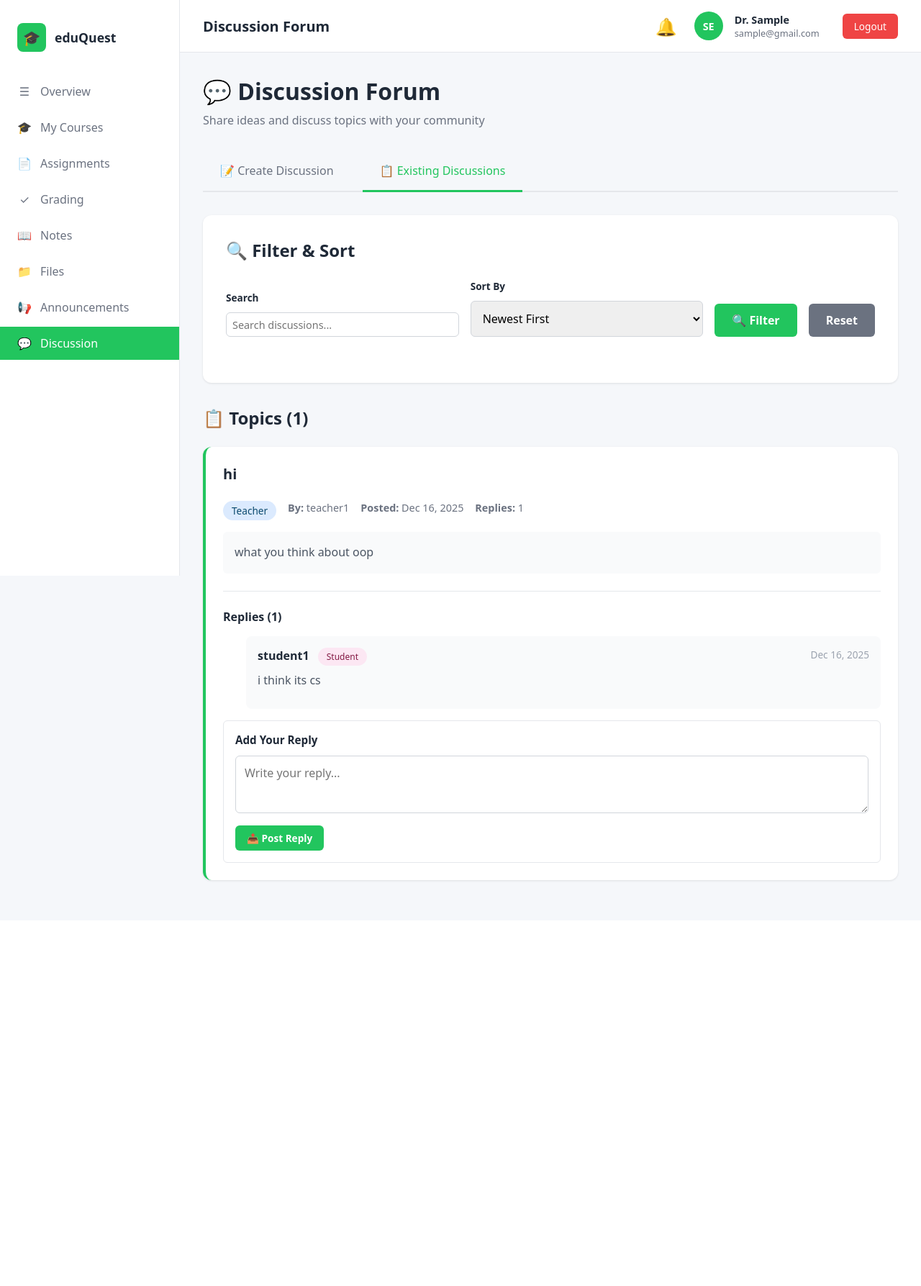
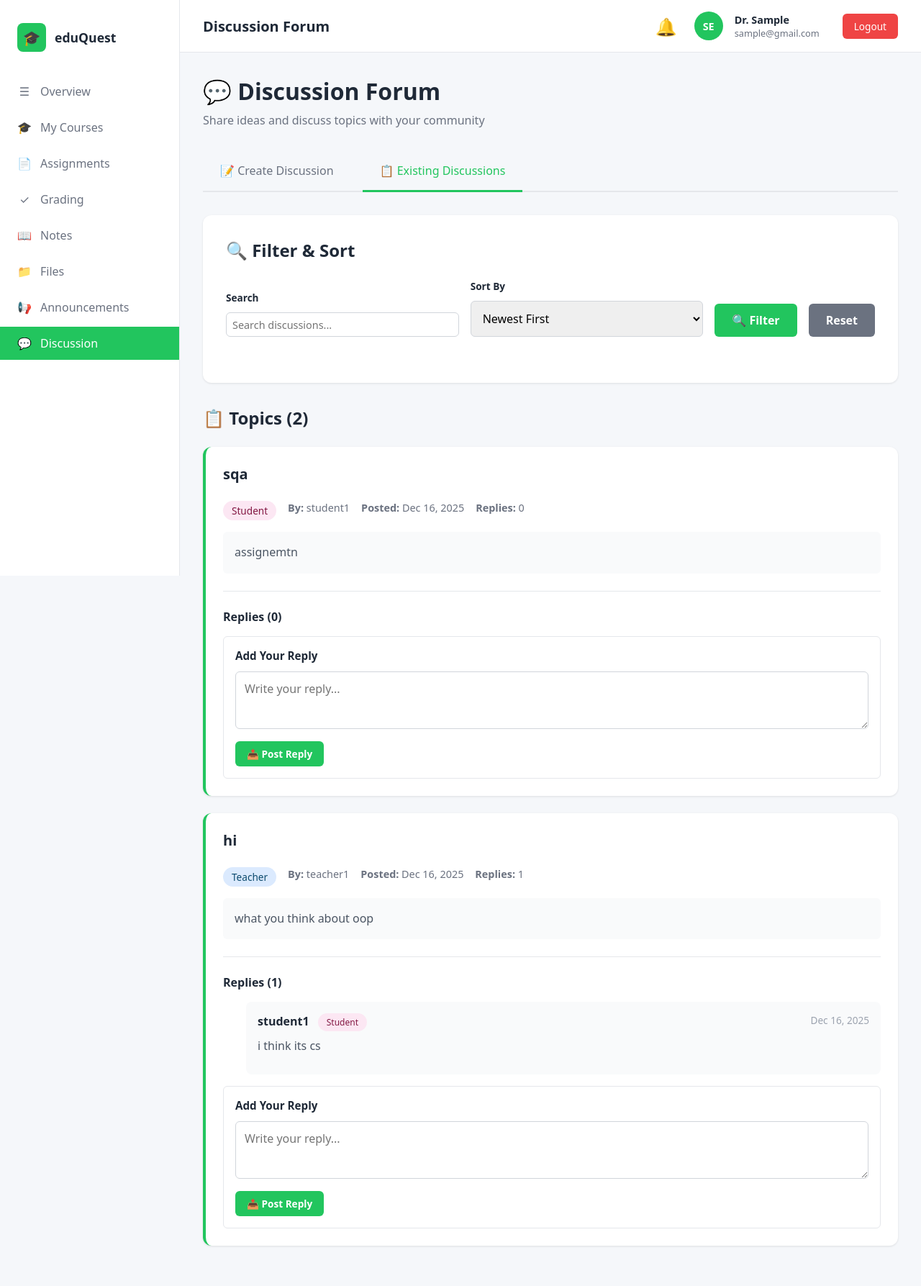
Before and after one commit to haiqalZafril/EduQuest, a PHP site: page /discussion.php in a window 1280 px wide, after a click on "📋 Existing Discussions". Shown: the whole page at 72% size. Before the commit the page ends 1226 px from the top, so only its background shows below. Run offline with PHP 8.4, Linux system fonts and the light colour scheme; the visitor is signed in with stand-in values (Sample User, id 1).

Commit message:
student discussion

```diff
--- a/data/discussions.json
+++ b/data/discussions.json
@@ -17,5 +17,15 @@
                 "updated_at": "2025-12-16 10:51:06"
             }
         ]
+    },
+    {
+        "id": 2,
+        "title": "sqa",
+        "content": "assignemtn",
+        "author": "student1",
+        "author_role": "student",
+        "created_at": "2025-12-16 10:55:04",
+        "updated_at": "2025-12-16 10:55:04",
+        "replies": []
     }
 ]
--- a/discussion.php
+++ b/discussion.php
@@ -14,11 +14,11 @@ if (!$isTeacher && !$isStudent) {
 // Load discussions
 $discussions = eq_load_data('discussions');
 
-// Handle creating new discussion (teachers only)
+// Handle creating new discussion (teachers and students)
 $message = '';
 $messageType = '';
 
-if ($isTeacher && $_SERVER['REQUEST_METHOD'] === 'POST' && isset($_POST['action']) && $_POST['action'] === 'create_discussion') {
+if (($_SERVER['REQUEST_METHOD'] === 'POST' && isset($_POST['action']) && $_POST['action'] === 'create_discussion')) {
     $title = trim($_POST['title'] ?? '');
     $content = trim($_POST['content'] ?? '');
 
@@ -33,8 +33,8 @@ if ($isTeacher && $_SERVER['REQUEST_METHOD'] === 'POST' && isset($_POST['action'
             'id' => eq_next_id($discussions),
             'title' => $title,
             'content' => $content,
-            'author' => $_SESSION['username'] ?? 'teacher',
-            'author_role' => 'teacher',
+            'author' => $_SESSION['username'] ?? 'user',
+            'author_role' => $_SESSION['role'] ?? 'student',
             'created_at' => date('Y-m-d H:i:s'),
             'updated_at' => date('Y-m-d H:i:s'),
             'replies' => []
@@ -149,8 +149,8 @@ if ($_SERVER['REQUEST_METHOD'] === 'POST' && isset($_POST['action']) && $_POST['
     eq_save_data('discussions', $discussions);
 }
 
-// Handle deleting discussion (teacher only)
-if ($isTeacher && $_SERVER['REQUEST_METHOD'] === 'POST' && isset($_POST['action']) && $_POST['action'] === 'delete_discussion') {
+// Handle deleting discussion (anyone can delete their own)
+if ($_SERVER['REQUEST_METHOD'] === 'POST' && isset($_POST['action']) && $_POST['action'] === 'delete_discussion') {
     $discussionId = (int)($_POST['discussion_id'] ?? 0);
 
     foreach ($discussions as $index => $discussion) {
@@ -874,16 +874,11 @@ $currentPage = basename($_SERVER['PHP_SELF']);
 
                 <!-- Tabs -->
                 <div class="discussion-tabs">
-                    <?php if ($isTeacher): ?>
                     <button class="tab active" onclick="switchTab('create')">📝 Create Discussion</button>
                     <button class="tab" onclick="switchTab('existing')">📋 Existing Discussions</button>
-                    <?php else: ?>
-                        <button class="tab active" onclick="switchTab('existing')">📋 Discussions</button>
-                    <?php endif; ?>
                 </div>
 
-                <!-- Create Discussion Tab (Teachers Only) -->
-                <?php if ($isTeacher): ?>
+                <!-- Create Discussion Tab -->
                 <div id="create" class="tab-content active">
                     <div class="form-card">
                         <h2 class="form-section-title">📝 Start New Discussion Topic</h2>
@@ -904,10 +899,9 @@ $currentPage = basename($_SERVER['PHP_SELF']);
                             </form>
                         </div>
                     </div>
-                <?php endif; ?>
 
                 <!-- Existing Discussions Tab -->
-                <div id="existing" class="tab-content <?php echo $isTeacher ? '' : 'active'; ?>">
+                <div id="existing" class="tab-content">
                     <!-- Filters -->
                     <div class="form-card" style="margin-bottom: 2rem;">
                         <h2 class="form-section-title">🔍 Filter & Sort</h2>
@@ -941,7 +935,7 @@ $currentPage = basename($_SERVER['PHP_SELF']);
                                     <div>
                                         <h3 class="discussion-title"><?php echo htmlspecialchars($discussion['title']); ?></h3>
                                     </div>
-                                    <?php if ($isTeacher && $discussion['author'] === $_SESSION['username']): ?>
+                                    <?php if ($discussion['author'] === $_SESSION['username']): ?>
                                         <form method="POST" style="display: inline;">
                                             <input type="hidden" name="action" value="delete_discussion">
                                             <input type="hidden" name="discussion_id" value="<?php echo $discussion['id']; ?>">
@@ -951,7 +945,9 @@ $currentPage = basename($_SERVER['PHP_SELF']);
                                 </div>
 
                                 <div class="discussion-meta">
-                                    <span class="role-badge role-teacher">Teacher</span>
+                                    <span class="role-badge role-<?php echo htmlspecialchars($discussion['author_role'] ?? 'student'); ?>">
+                                        <?php echo ucfirst(htmlspecialchars($discussion['author_role'] ?? 'Student')); ?>
+                                    </span>
                                     <span><strong>By:</strong> <?php echo htmlspecialchars($discussion['author']); ?></span>
                                     <span><strong>Posted:</strong> <?php echo timeAgo($discussion['created_at']); ?></span>
                                     <span><strong>Replies:</strong> <?php echo isset($discussion['replies']) ? count($discussion['replies']) : 0; ?></span>
```
Lines whose indentation alone changed are shown as unchanged.
